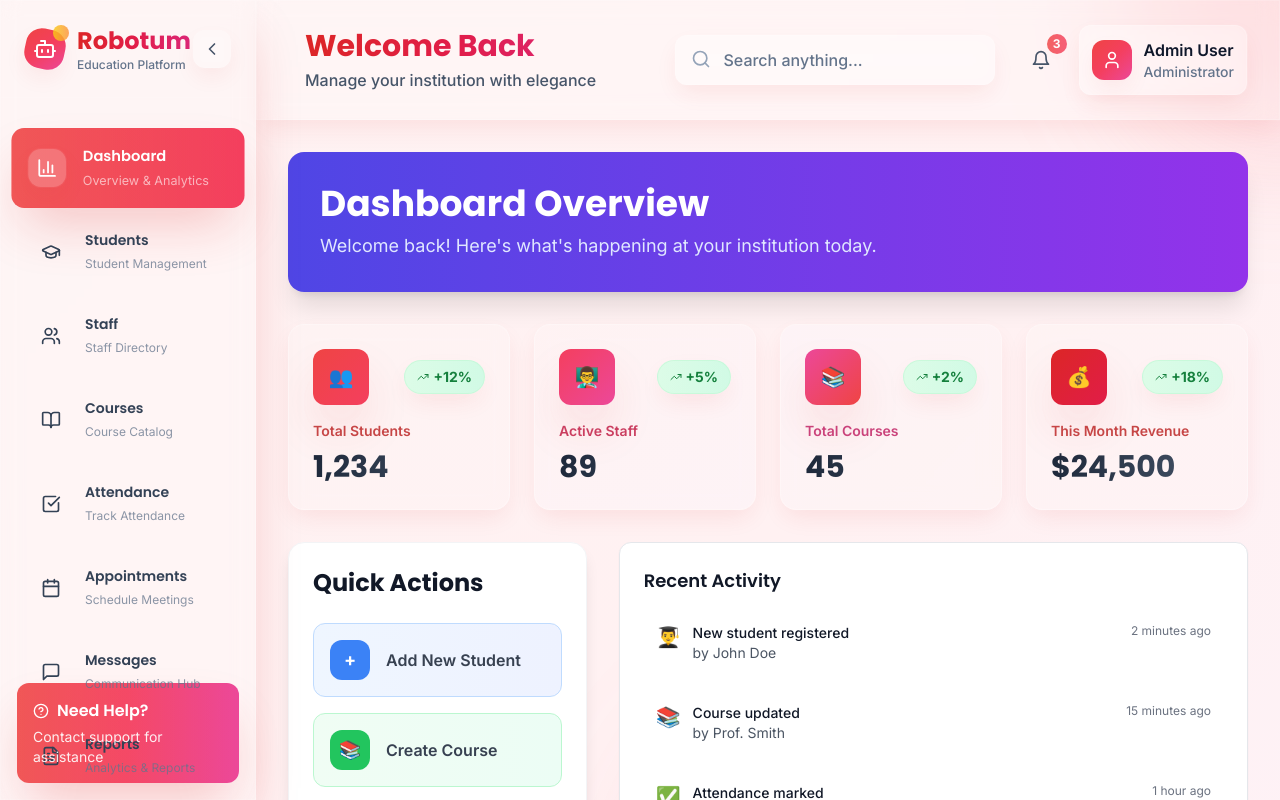
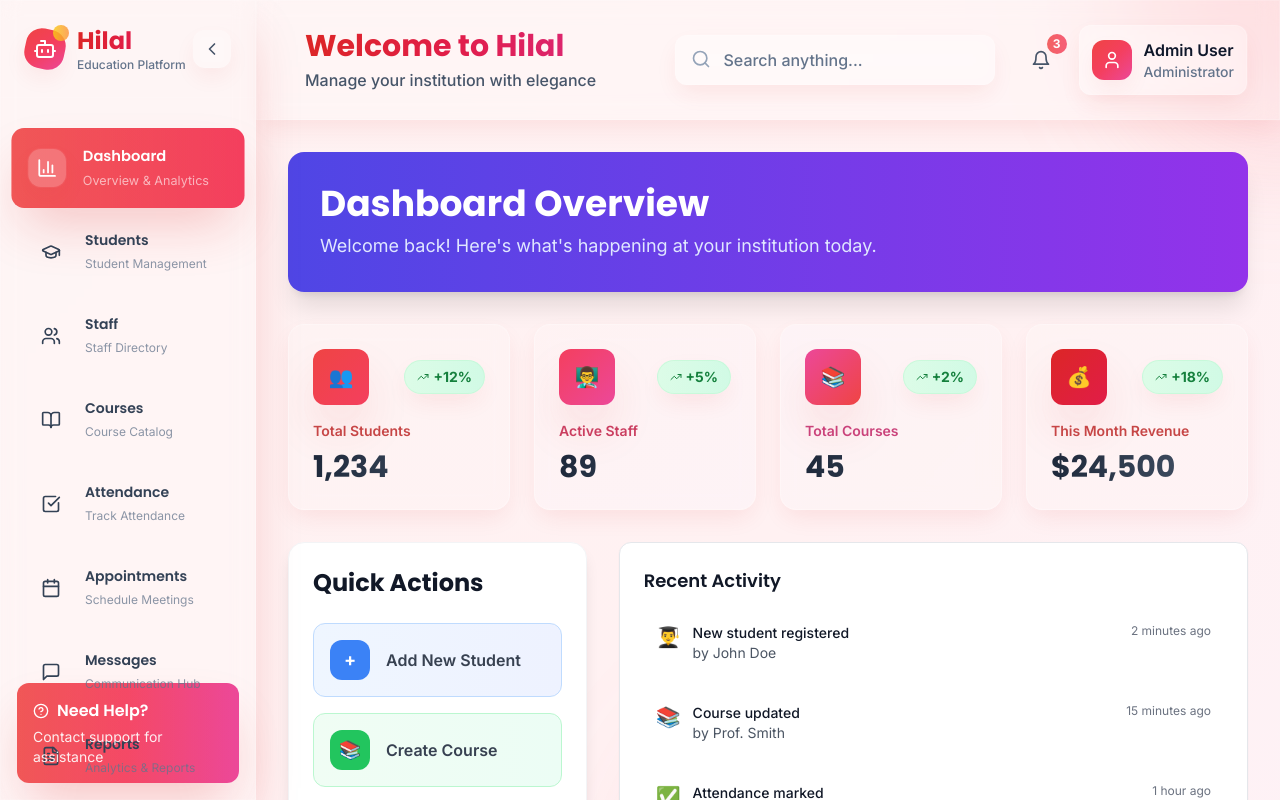
Before and after one commit to Abdisalamabdi303/elegant-dashboard-react, a React (Vite) app: page / in a window 1280 px wide. Shown: the top 800 px of the page. Built offline with nearby package versions, Linux system fonts and the light colour scheme.

Commit message:
Rename Robotum to Hilal
Update the application name in the sidebar and header.

```diff
--- a/src/components/layout/Header.tsx
+++ b/src/components/layout/Header.tsx
@@ -1,4 +1,3 @@
-
 import React from 'react';
 import { Search, Bell, User, Menu } from 'lucide-react';
 
@@ -19,7 +18,7 @@ export const Header: React.FC<HeaderProps> = ({ onToggleSidebar }) => {
           </button>
           <div>
             <h2 className="text-3xl font-bold bg-gradient-to-r from-red-600 via-rose-600 to-pink-600 bg-clip-text text-transparent font-poppins">
-              Welcome Back
+              Welcome to Hilal
             </h2>
             <p className="text-slate-600 mt-1 font-medium">Manage your institution with elegance</p>
           </div>
--- a/src/components/layout/Sidebar.tsx
+++ b/src/components/layout/Sidebar.tsx
@@ -1,4 +1,3 @@
-
 import React from 'react';
 import { useNavigate, useLocation } from 'react-router-dom';
 import {
@@ -105,7 +104,7 @@ export const Sidebar: React.FC<SidebarProps> = ({ isOpen, onToggle }) => {
             </div>
             <div>
               <h1 className="text-2xl font-bold bg-gradient-to-r from-red-600 via-rose-600 to-pink-600 bg-clip-text text-transparent font-poppins">
-                Robotum
+                Hilal
               </h1>
               <p className="text-xs text-slate-500 font-medium">Education Platform</p>
             </div>
```
